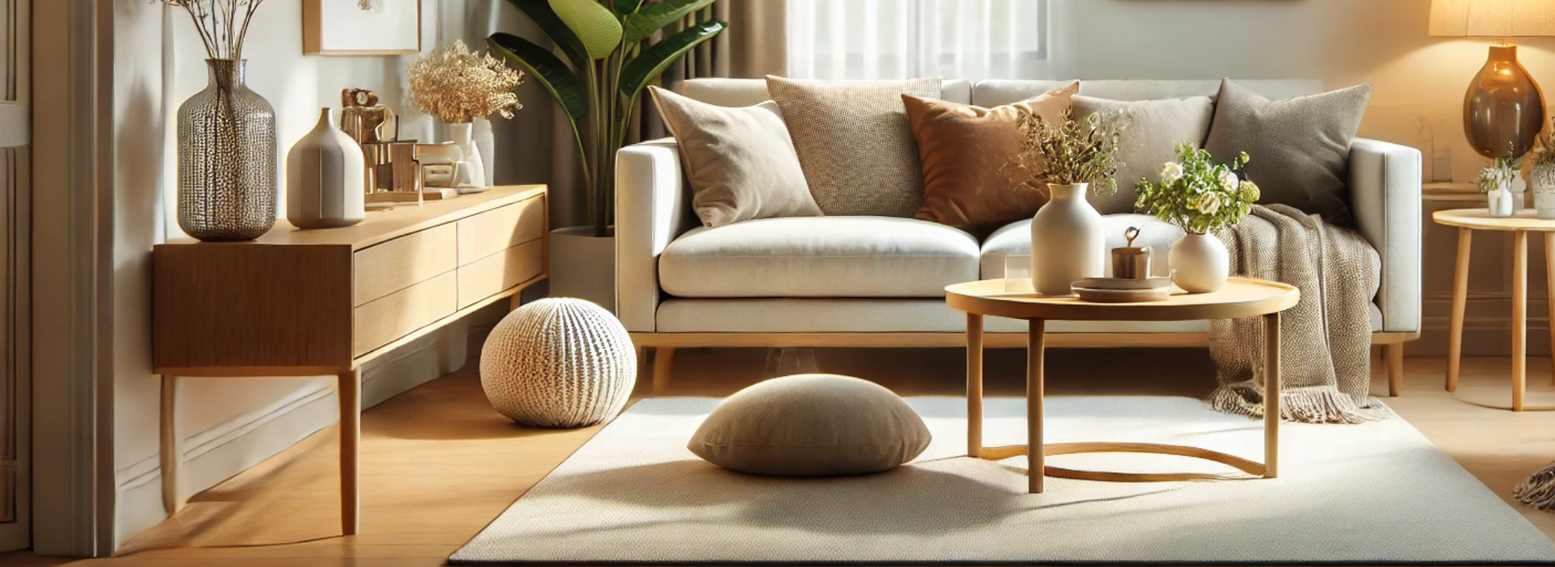
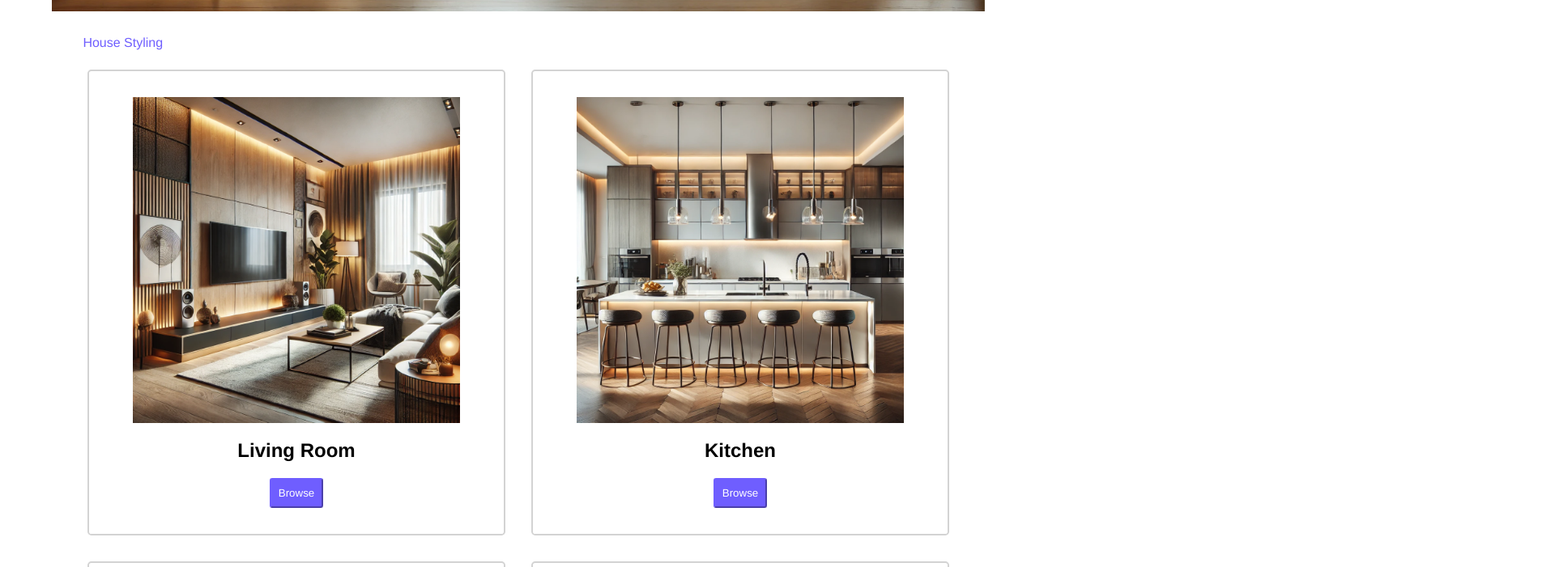
Before and after one commit to GaballaGit/cpsc-349, a plain HTML site: page Homework1 - Student Files/my-project/index.html in a window 1280 px wide. Shown: the part 660-1361 px from the top of the page at 81% size, 1920 px wide, since content can reach past the window. Drawn offline with Linux system fonts and the light colour scheme.

Commit message:
Work on house styling section

```diff
--- a/Homework1 - Student Files/my-project/index.html
+++ b/Homework1 - Student Files/my-project/index.html
@@ -30,6 +30,8 @@
 	<div id="background">
 		<img src="image/background.jpg">
 	</div>
+
+	<div id="housestyles">House Styling</div>
 	<div class="forground">
 			<div class="window">
 				<img src="image/image_1.jpg">
--- a/Homework1 - Student Files/my-project/styles.css
+++ b/Homework1 - Student Files/my-project/styles.css
@@ -31,7 +31,7 @@ body {
 /* -- Top Bar -- */
 
 #navbar {
-	z-index: 99;
+	z-index: 99999;
 	width: 100%;
 	height: 140px;
 	background-color: #F4F4F4;
@@ -57,47 +57,87 @@ body {
 
 #navbar .bottomhalf .container {
 	color: grey;
-	padding: 10 90px;
+	/* cool trick I picked up from https://www.youtube.com/watch?v=2IV08sP9m3U */
+	padding: min(10px, 20%) min(90px, 8%);
 }
 
 /* -- Background -- */
-#background img {
+#background {
+	z-index: 0;
 	display: block;
 	margin: 0 auto;
-	height: 175%;
-	width: auto;
+	width: 90%;
+	height:  85%;
+	position: sticky;
+	top: 1rem;
 }
+
+#background img {
+	z-index: inherit;
+	display: block;
+	width: 100%;
+	height: auto;
+}
+
+#housestyles{
+	width: 90%;
+	padding: 1.5rem min(10rem, 8%);
+	position: relative;
+	z-index: 100;
+	background-color: white;
+	color:#6f5eff;
+}
+
 
 /* -- Forground -- */
 
 .forground {
+	background-color: white;
+	z-index: 90;
+	position: relative;
 	display: flex;
 	justify-content: center;
-	padding: 20px;
-	background: lightgrey;
-	height: 1200px;
 	width: 100%;
 	flex-wrap: wrap;
+	gap: 2rem;
 }
 
 .forground .window {
+	padding: 2rem;
 	text-align: center;
 	background-color: white;
-	border-color: #CDCDCD;
+	border-color: lightgrey;
 	border-width: 2px;
-	width: 45%;
-	height: 45%;
+	border-style: solid;
+	border-radius: 0.3rem;
+	width: min(40rem, 35%);
+	/* height: min(50rem, 45%); */
 }
 
 .forground .window img{
-	height: 95%;
-	width: auto;
+	height: auto;
+	max-width: 90%;
 }
 
 
 .forground .window button{
 	justify-content: center;
-	height: 95%;
-	width: auto;
-	color: #6f5eff;
+	background-color: #6f5eff;
+	color: white;
+	border-color: #6f5eff;
+	border-radius: 0.2rem;
+	padding: min(2rem, 2%);
 }
+
+.forground .window button:hover{
+	background-color: rgb(34, 34, 34);
+	border-color: rgb(34, 34, 34);
+}
+
+/* -- Footer -- */
+
+#footer {
+	position: relative;
+	z-index: 80;
+	background-color: white;
+}
```
